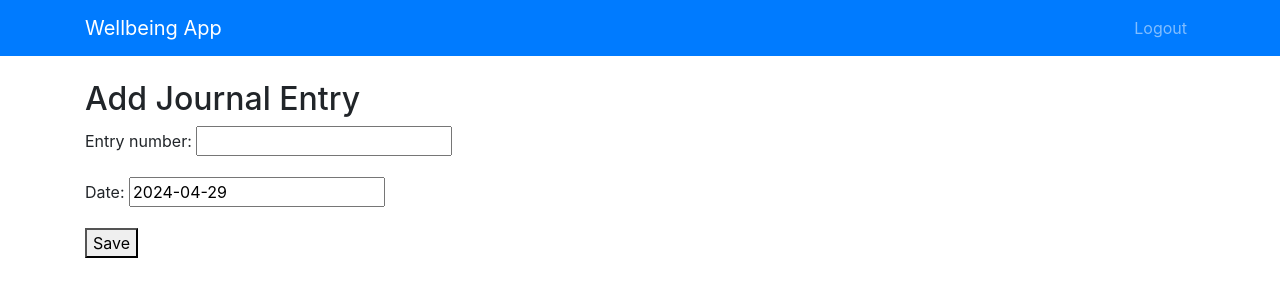
After one commit to bwilson2024/DjangoGirlsTutorial, a Django app: page /add_journaling/ in a window 1280 px wide. The commit adds this page. Shown: the top 300 px of the page. Run offline with Django 3.2, Linux system fonts and the light colour scheme; a user stored in the database is signed in; some libraries are stand-ins or nearby versions.

Commit message:
working on adding journal entry functionality

```diff
--- a/blog/forms.py
+++ b/blog/forms.py
@@ -1,7 +1,12 @@
 from django import forms
-from .models import Meditation
+from .models import Meditation, Journaling
 
 class MeditationForm(forms.ModelForm):
     class Meta:
         model = Meditation
         fields = ['length', 'impact']
+
+class JournalingForm(forms.ModelForm):
+    class Meta:
+        model = Journaling
+        fields = ['entry_number', 'date']
--- a/blog/models.py
+++ b/blog/models.py
@@ -47,6 +47,7 @@ class Meditation(models.Model):
 
 class Journaling(models.Model):
     author = models.ForeignKey(User, on_delete=models.CASCADE, null=True)
+#    person = models.ForeignKey(Person, on_delete=models.CASCADE, related_name='journal_entries')
     person = models.ForeignKey(Person, on_delete=models.CASCADE, related_name='journal_entries')
     entry_number = models.PositiveIntegerField()
     date = models.DateField(default=now)
--- /dev/null
+++ b/blog/templates/blog/add_journaling.html
@@ -0,0 +1,11 @@
+<!-- blog/templates/blog/add_journaling.html -->
+{% extends 'base.html' %}
+
+{% block content %}
+    <h2>Add Journal Entry</h2>
+    <form method="post">
+        {% csrf_token %}
+        {{ form.as_p }}
+        <button type="submit">Save</button>
+    </form>
+{% endblock %}
--- a/blog/templates/blog/dashboard.html
+++ b/blog/templates/blog/dashboard.html
@@ -40,6 +40,9 @@
                     {% empty %}
                         <li>No recent journal entries found.</li>
                     {% endfor %}
+                    <a href="{% url 'add_journaling' %}">Add Journal Entry</a>
+
+
                 </ul>
             </section>
 
--- a/blog/urls.py
+++ b/blog/urls.py
@@ -16,5 +16,7 @@ urlpatterns = [
     path('logout/', auth_views.LogoutView.as_view(template_name='registration/logout.html'), name='logout'),
     path('add_meditation/', views.add_meditation, name='add_meditation'),
     path('signup/', views.signup, name='signup'),
-    path('wellbeing-report/', views.wellbeing_report, name='wellbeing_report')
+    path('wellbeing-report/', views.wellbeing_report, name='wellbeing_report'),
+    path('add_journaling/', views.add_journaling, name='add_journaling')
+
 ]
--- a/blog/views.py
+++ b/blog/views.py
@@ -143,15 +143,37 @@ from django.db.models.functions import TruncDate
 
 @login_required
 def wellbeing_report(request):
-    meditations = Meditation.objects.filter(person=request.user.person).annotate(entry_date=TruncDate('created_date')).values('entry_date').annotate(count=Count('id')).order_by('entry_date')
-    journals = Journaling.objects.filter(person=request.user.person).annotate(entry_date=TruncDate('date')).values('entry_date').annotate(count=Count('id')).order_by('entry_date')
+    try:
+        person = request.user.person
+        meditations = Meditation.objects.filter(person=person).order_by('created_date')
+        journals = Journaling.objects.filter(person=person).order_by('date')
 
-    dates = sorted(set(meditations.values_list('entry_date', flat=True)) | set(journals.values_list('entry_date', flat=True)))
+        data = []
+        for meditation in meditations:
+            data.append({'date': meditation.created_date.date(), 'meditation_count': 1, 'journal_count': 0})
+        for journal in journals:
+            data.append({'date': journal.date, 'meditation_count': 0, 'journal_count': 1})
 
-    data = []
-    for date in dates:
-        meditation_count = next((m['count'] for m in meditations if m['entry_date'] == date), 0)
-        journal_count = next((j['count'] for j in journals if j['entry_date'] == date), 0)
-        data.append({'date': date, 'meditation_count': meditation_count, 'journal_count': journal_count})
+        return render(request, 'blog/wellbeing_report.html', {'data': data})
+    except Person.DoesNotExist:
+        return render(request, 'blog/wellbeing_report.html', {'data': []})
+##########################################################
+# add in add journaling view
+##########################################################
 
-    return render(request, 'blog/wellbeing_report.html', {'data': data})
+from django.shortcuts import render, redirect
+from django.contrib.auth.decorators import login_required
+from .forms import MeditationForm, JournalingForm
+
+@login_required
+def add_journaling(request):
+    if request.method == 'POST':
+        form = JournalingForm(request.POST)
+        if form.is_valid():
+            journaling = form.save(commit=False)
+            journaling.person = request.user.person
+            journaling.save()
+            return redirect('dashboard')
+    else:
+        form = JournalingForm()
+    return render(request, 'blog/add_journaling.html', {'form': form})
```
Also changed, not shown: blog/migrations/0003_alter_journaling_person.py (added), blog/migrations/0004_alter_journaling_person.py (added), db.sqlite3.
